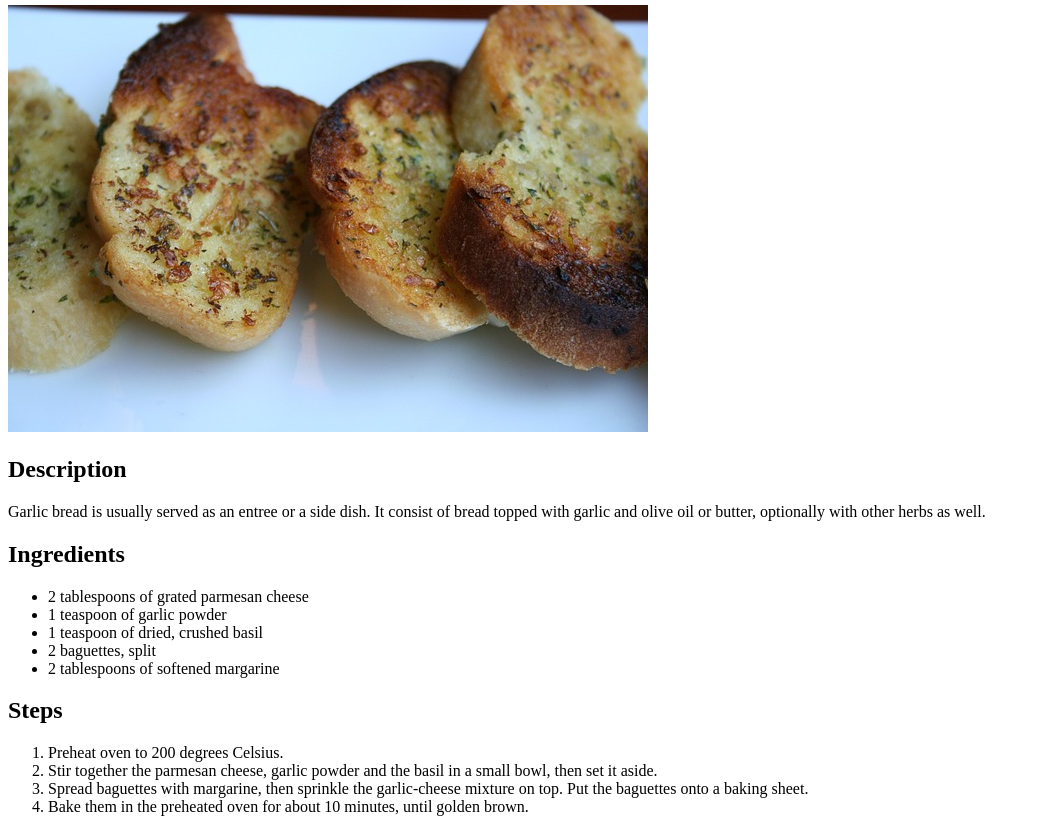
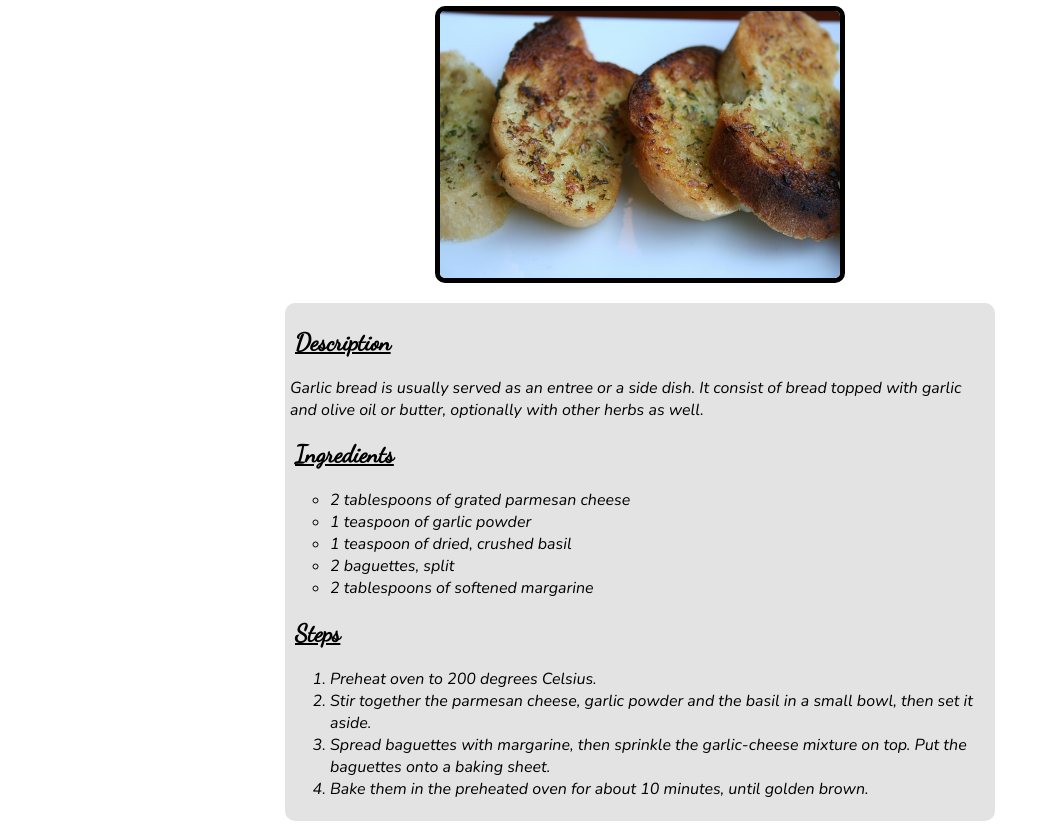
Before and after one commit to simoscam/recipes, a plain HTML site: page recipes/garlic-bread.html in a window 1280 px wide. Shown: the part 75-907 px from the top of the page, without its empty margins (0-1050 px from the left). Drawn offline with nearby package versions, Linux system fonts and the light colour scheme.

Commit message:
Add style to recipes

```diff
--- a/recipes/garlic-bread.html
+++ b/recipes/garlic-bread.html
@@ -5,15 +5,27 @@
     <meta http-equiv="X-UA-Compatible" content="IE=edge" />
     <meta name="viewport" content="width=device-width, initial-scale=1.0" />
     <title>Garlic bread</title>
+    <link rel="stylesheet" href="../styles/recipe.css" />
+    <link rel="preconnect" href="https://fonts.googleapis.com" />
+    <link rel="preconnect" href="https://fonts.gstatic.com" crossorigin />
+    <link
+      href="https://fonts.googleapis.com/css2?family=Dancing+Script&display=swap"
+      rel="stylesheet" />
+    <link rel="preconnect" href="https://fonts.googleapis.com" />
+    <link rel="preconnect" href="https://fonts.gstatic.com" crossorigin />
+    <link
+      href="https://fonts.googleapis.com/css2?family=Nunito:ital,wght@1,300&display=swap"
+      rel="stylesheet" />
   </head>
   <body>
     <h1>Garlic Bread</h1>
     <img src="images/garlic-bread.jpg" alt="A picture of garlic bread" />
+    <div class="recipe">
       <h2>Description</h2>
       <p>
-      Garlic bread is usually served as an entree or a side dish. It consist of
-      bread topped with garlic and olive oil or butter, optionally with other
-      herbs as well.
+        Garlic bread is usually served as an entree or a side dish. It consist
+        of bread topped with garlic and olive oil or butter, optionally with
+        other herbs as well.
       </p>
       <h2>Ingredients</h2>
       <ul>
@@ -31,13 +43,14 @@
           small bowl, then set it aside.
         </li>
         <li>
-        Spread baguettes with margarine, then sprinkle the garlic-cheese mixture
-        on top. Put the baguettes onto a baking sheet.
+          Spread baguettes with margarine, then sprinkle the garlic-cheese
+          mixture on top. Put the baguettes onto a baking sheet.
         </li>
         <li>
           Bake them in the preheated oven for about 10 minutes, until golden
           brown.
         </li>
       </ol>
+    </div>
   </body>
 </html>
--- a/styles/main.css
+++ b/styles/main.css
@@ -16,7 +16,8 @@ h1 {
 
 ul {
   background-color: rgb(227, 227, 227);
-  font-family: 'Nunito', sans-serif;  width: 250px;
+  font-family: 'Nunito', sans-serif;
+  width: 250px;
   margin: auto;
   border-bottom-left-radius: 10px;
   border-bottom-right-radius: 10px;
--- /dev/null
+++ b/styles/recipe.css
@@ -0,0 +1,39 @@
+* {
+  font-family: 'Nunito', sans-serif;
+}
+
+h1 {
+  text-align: center;
+}
+
+img {
+  display: block;
+  margin-left: auto;
+  margin-right: auto;
+  width: 400px;
+  height: auto;
+  border: 5px solid black;
+  border-radius: 10px;
+  margin-bottom: 20px;
+}
+
+.recipe {
+  background-color: rgb(227, 227, 227);
+  border-radius: 10px;
+  width: 700px;
+  padding: 5px;
+  margin: auto;
+}
+
+h2 {
+  text-decoration: underline;
+  padding-left: 5px;
+}
+
+h1, h2 {
+  font-family: 'Dancing Script', cursive;
+}
+
+ul {
+  list-style-type: circle;
+}
```
Also changed, not shown: recipes/grilled-cheese-sandwich.html (+17 -4 lines), recipes/vodka-martini-cocktail.html (+13 -0 lines). Lines whose indentation alone changed are shown as unchanged.
